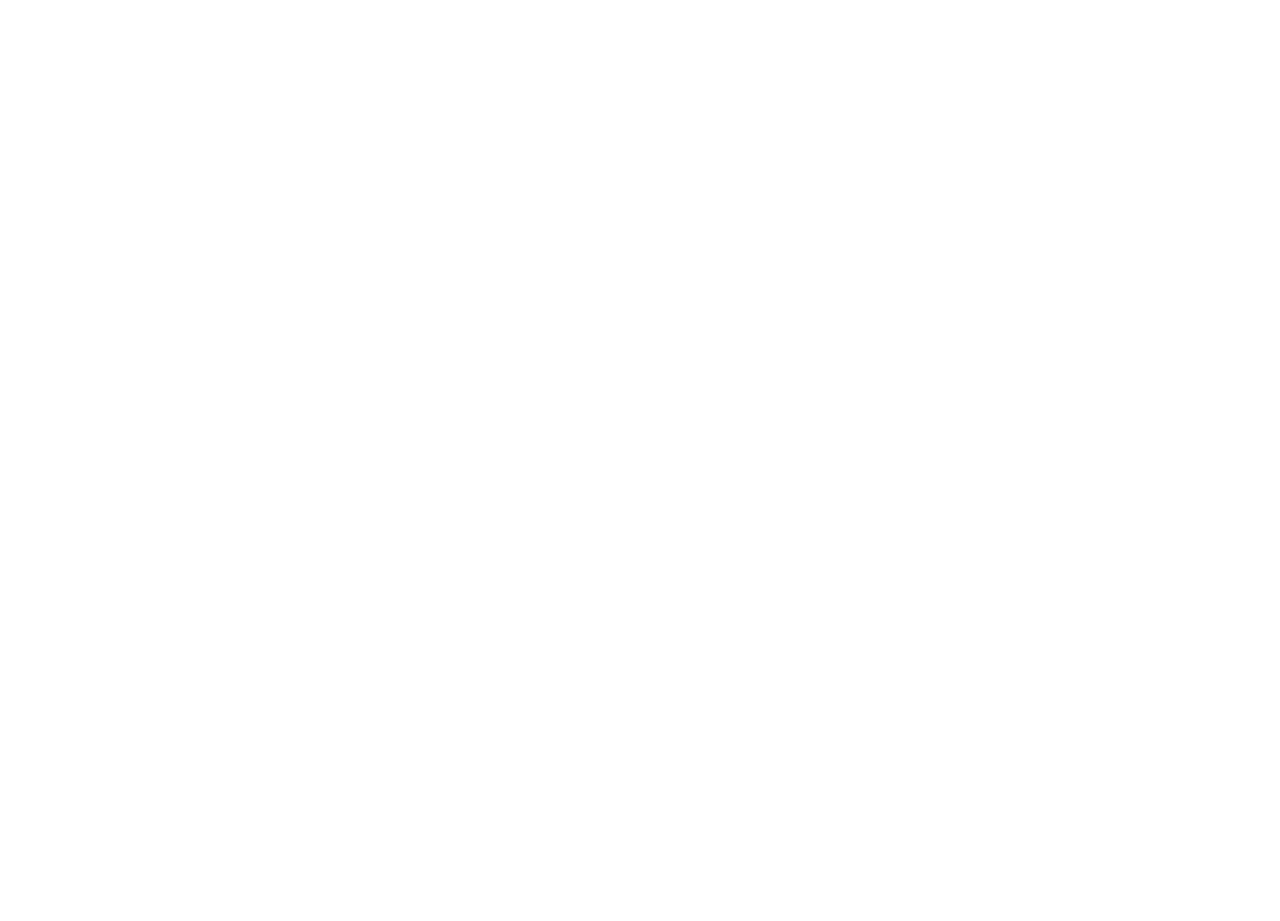
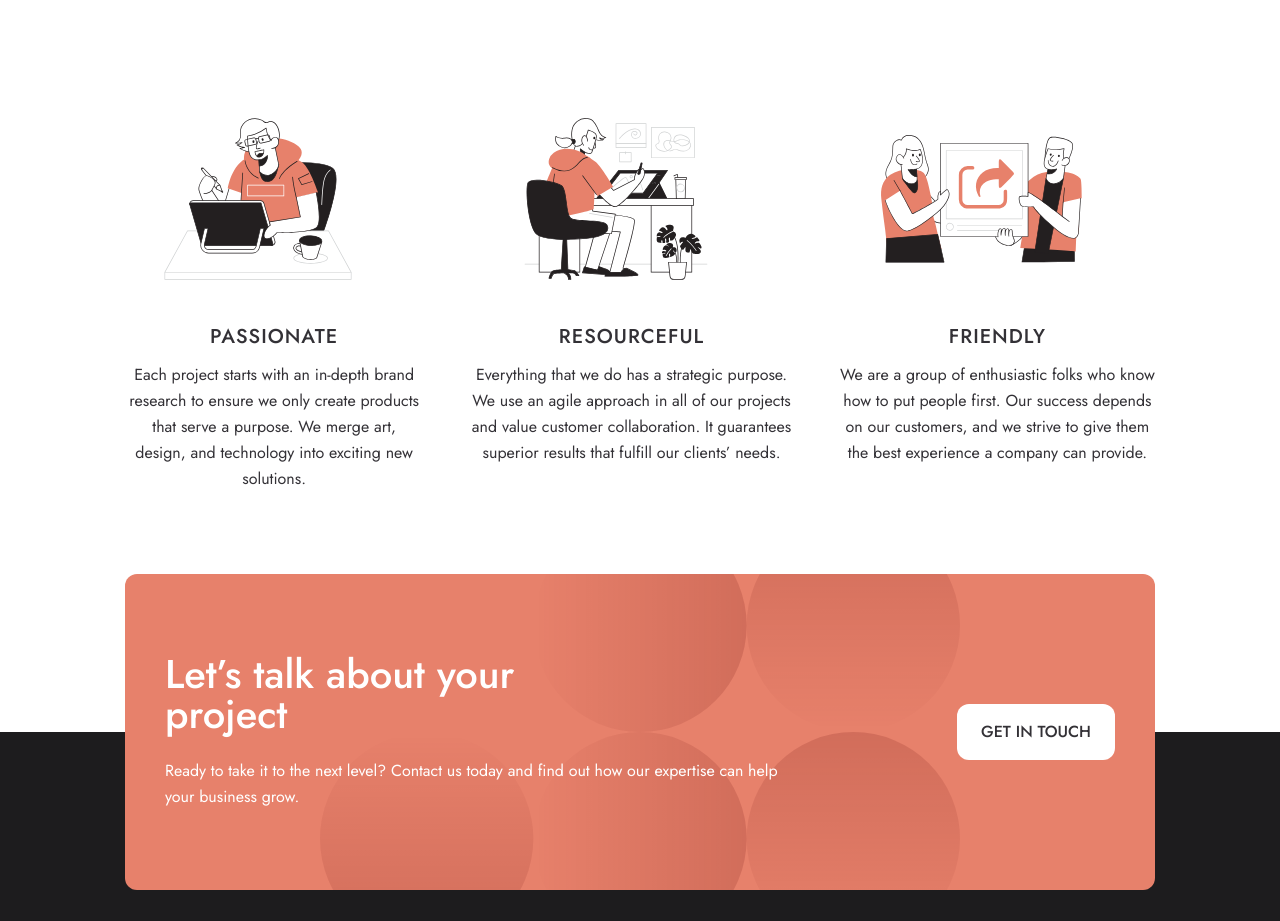
Before and after one commit to EshrakRahman/designo-multi-page-website, a React (Vite) app: page / in a window 1280 px wide. Shown: the part 1211-2132 px from the top of the page. Before the commit the page ends 1249 px from the top, so only its background shows below. Built offline with nearby package versions, Linux system fonts and the light colour scheme.

Commit message:
home page done

```diff
--- a/src/components/footer/Footer.jsx
+++ b/src/components/footer/Footer.jsx
@@ -23,7 +23,7 @@
               </div>
               <div className=" py-6 border-b md:hidden w-full h-0.5 border-white/10"></div>
             </div>
-            <div className="navlinks  right flex flex-col md:items-center md:flex-row space-y-6 md:space-x-6 md:space-y-0">
+            <div className="navlinks  right flex mt-5 md:mt-0 flex-col items-center md:items-center md:flex-row space-y-6 md:space-x-6 md:space-y-0">
               <a href="" className="nav-link-desktop  text-white">
                 Our compnay
               </a>
@@ -59,7 +59,7 @@
                   Toronto, Ontario M9C 3J5
                 </span>
               </address>
-              <div className="social-links flex space-x-4 py-6 self-end md:py-0">
+              <div className="social-links flex space-x-4 py-6 md:self-end md:py-0">
                 <img src={iconFacebook} alt="Facebook icon" />
                 <img src={iconYoutube} alt="Youtube icon" />
                 <img src={iconTwitter} alt="Twitter icon" />
--- /dev/null
+++ b/src/components/home/FeatureContainer.jsx
@@ -0,0 +1,32 @@
+import {
+  illustrationFriendly,
+  illustrationPassionate,
+  illustrationResourceful,
+} from "@/assets";
+import { Container, Feature } from "../shared";
+
+export default function FeatureContainer() {
+  return (
+    <>
+      <Container>
+        <section className="mb-45 flex flex-col gap-8 md:gap-12 py-15 lg:flex-row ">
+          <Feature
+            title="passionate"
+            icon={illustrationPassionate}
+            description="Each project starts with an in-depth brand research to ensure we only create products that serve a purpose. We merge art, design, and technology into exciting new solutions."
+          />
+          <Feature
+            title="resourceful"
+            icon={illustrationResourceful}
+            description="Everything that we do has a strategic purpose. We use an agile approach in all of our projects and value customer collaboration. It guarantees superior results that fulfill our clients’ needs."
+          />
+          <Feature
+            title="friendly"
+            icon={illustrationFriendly}
+            description="We are a group of enthusiastic folks who know how to put people first. Our success depends on our customers, and we strive to give them the best experience a company can provide."
+          />
+        </section>
+      </Container>
+    </>
+  );
+}
--- a/src/components/home/index.js
+++ b/src/components/home/index.js
@@ -1 +1,2 @@
 export { default as ServiceContainer } from "./ServiceContainer";
+export { default as FeatureContainer } from "./FeatureContainer";
--- /dev/null
+++ b/src/components/shared/Feature.jsx
@@ -0,0 +1,23 @@
+export default function Feature({ icon, description, title, button = false }) {
+  return (
+    <>
+      <section className="flex flex-col items-center space-y-4 md:flex-row md:space-y-0 md:space-x-8 lg:flex-col lg:space-y-6">
+        <div className="img">
+          <img src={icon} alt={title} />
+        </div>
+        <div className="info flex flex-col items-center space-y-3">
+          <h3 className="text-xl font-medium leading-6.5 tracking-wider text-dark-grey uppercase ">
+            {title}
+          </h3>
+          {button ? (
+            <button className="btn-regular-feature ">see location</button>
+          ) : (
+            <p className="text-base leading-6.5 text-dark-grey text-center md:text-left lg:text-center">
+              {description}
+            </p>
+          )}
+        </div>
+      </section>
+    </>
+  );
+}
--- a/src/components/shared/index.js
+++ b/src/components/shared/index.js
@@ -1,3 +1,4 @@
 export { default as GetInTouch } from "./GetInTouch";
 export { default as Container } from "./Container";
 export { default as Service } from "./Service";
+export { default as Feature } from "./Feature";
--- a/src/index.css
+++ b/src/index.css
@@ -103,6 +103,12 @@
     focus-visible:outline-none focus-visible:ring-2 focus-visible:ring-peach
     focus-visible:ring-offset-2;
   }
+  .btn-regular-feature {
+    @apply px-6 py-4 bg-peach uppercase font-medium text-base tracking-normal text-white rounded-xl
+    hover:cursor-pointer hover:text-white hover:bg-light-peach transition-all duration-300
+    focus-visible:outline-none focus-visible:ring-2 focus-visible:ring-peach
+    focus-visible:ring-offset-2;
+  }
 }
 
 @layer utilities {
--- a/src/pages/Home.jsx
+++ b/src/pages/Home.jsx
@@ -5,8 +5,9 @@
   Footer,
   HomeHeader,
   Service,
+  Feature,
 } from "@/components";
-import { ServiceContainer } from "@/components/home";
+import { FeatureContainer, ServiceContainer } from "@/components/home";
 
 export default function Home() {
   return (
@@ -15,6 +16,8 @@
       <DesktopNavbar />
       <HomeHeader />
       <ServiceContainer />
+      <FeatureContainer />
+      <Footer />
     </>
   );
 }
```
